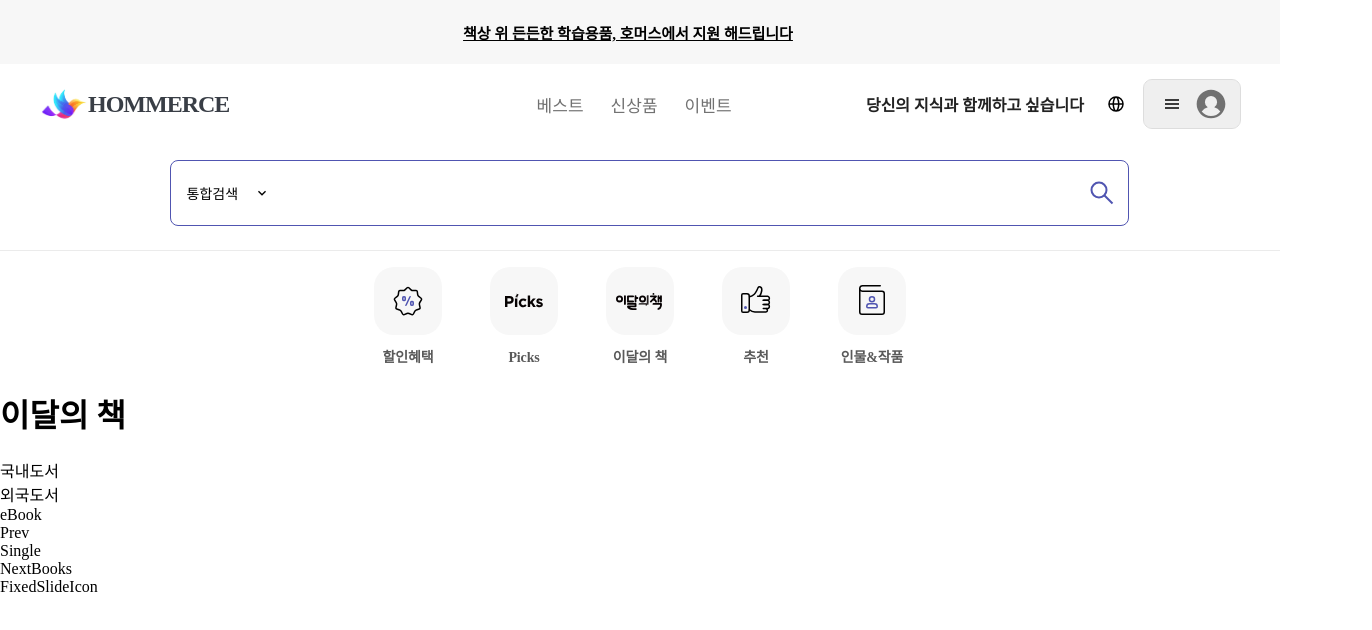
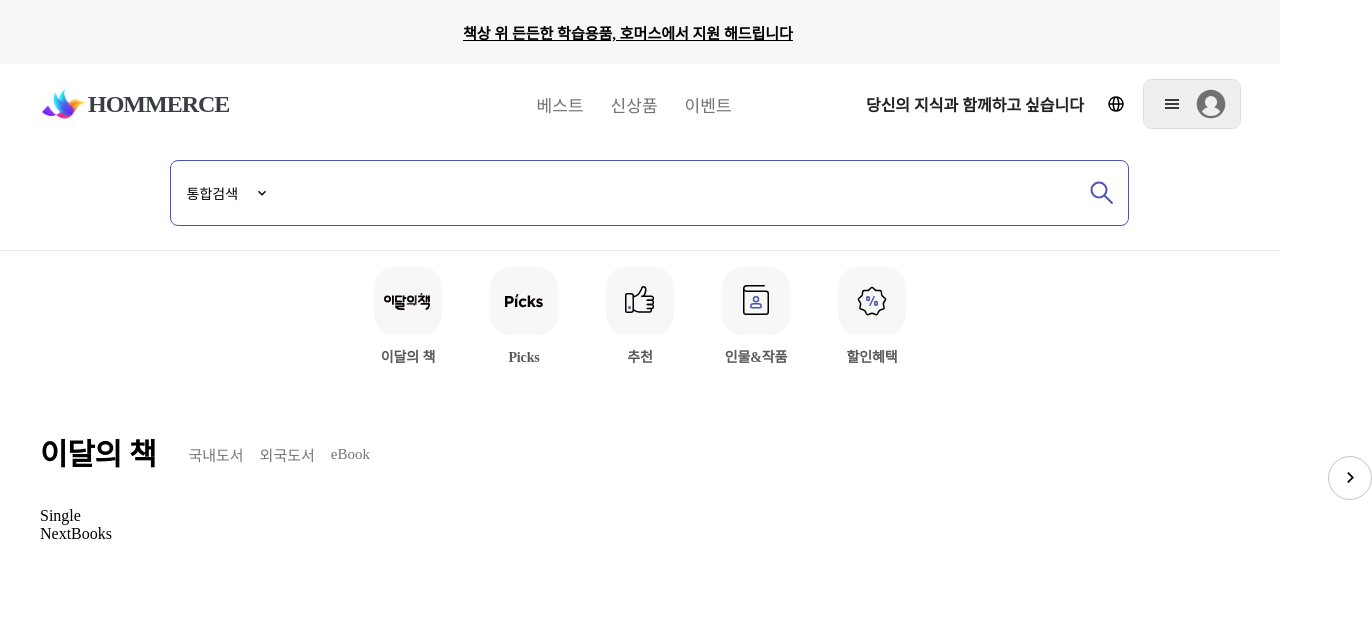
Before and after one commit to hopago/hommerce, a React (Vite) app in the folder client/: page / in a window 1280 px wide. Shown: the top 630 px of the page, 1372 px wide, since content can reach past the window. Built offline with nearby package versions, Linux system fonts and the light colour scheme.

Commit message:
BookInfo/ Info Title, Prev & Next button UI

```diff
--- a/client/src/pages/_components/BookInformation.tsx
+++ b/client/src/pages/_components/BookInformation.tsx
@@ -30,7 +30,7 @@ export default function BookInformation() {
   };
 
   return (
-    <div className="today-pick__book-info">
+    <div className="recommend-books__today-pick">
       <InfoTitle title="이달의 책" category={bookParentCategory} />
       <PrevIcon handlePrev={handlePrev} />
       <SingleBook currentBook={currentBook} />
--- a/client/src/pages/_components/InfoTitle.tsx
+++ b/client/src/pages/_components/InfoTitle.tsx
@@ -11,10 +11,11 @@ export default function InfoTitle({
 
   if (categoryArr) {
     category = (
-      <ul className="today-pick__book-info__title__wrapper__category-list">
+      <ul className="recommend-books__today-pick__info__wrapper__category-list">
         {categoryArr.map((c) => (
           <li key={c}>
-            {/* icon */}
+            {/* TODO: ACTIVE STATE */}
+            <div />
             <span>{c}</span>
           </li>
         ))}
@@ -23,8 +24,8 @@ export default function InfoTitle({
   }
 
   return (
-    <div className="today-pick__book-info__title">
-      <div className="today-pick__book-info__title__wrapper">
+    <div className="recommend-books__today-pick__info">
+      <div className="recommend-books__today-pick__info__wrapper">
         <h1>{title}</h1>
         {category}
       </div>
--- a/client/src/pages/_components/NextIcon.tsx
+++ b/client/src/pages/_components/NextIcon.tsx
@@ -1,7 +1,20 @@
+import { RiArrowRightSLine } from "react-icons/ri";
+
 type NextIconProps = {
   handleNext: () => void;
 };
 
 export default function NextIcon({ handleNext }: NextIconProps) {
-  return <div>FixedSlideIcon</div>;
+  return (
+    <button
+      className="right"
+      onClick={handleNext}
+      aria-label="다음 슬라이드"
+      role="button"
+    >
+      <span>
+        <RiArrowRightSLine />
+      </span>
+    </button>
+  );
 }
--- a/client/src/pages/_components/PrevIcon.tsx
+++ b/client/src/pages/_components/PrevIcon.tsx
@@ -1,11 +1,20 @@
+import { RiArrowLeftSLine } from "react-icons/ri";
+
 type PrevIconProps = {
   handlePrev: () => void;
 };
 
 export default function PrevIcon({ handlePrev }: PrevIconProps) {
   return (
-    <div>
-      Prev
-    </div>
-  )
+    <button
+      className="left"
+      onClick={handlePrev}
+      aria-label="이전 슬라이드"
+      role="button"
+    >
+      <span>
+        <RiArrowLeftSLine />
+      </span>
+    </button>
+  );
 }
--- a/client/src/pages/_components/SingleBook.tsx
+++ b/client/src/pages/_components/SingleBook.tsx
@@ -3,5 +3,7 @@ type SingleBookProps = {
 }
 
 export default function SingleBook({ currentBook }: SingleBookProps) {
+
+
   return <div className="today-pick__single-book">Single</div>;
 }
--- a/client/src/pages/_components/TodayPick.tsx
+++ b/client/src/pages/_components/TodayPick.tsx
@@ -2,7 +2,7 @@ import BookInformation from "./BookInformation";
 
 export default function TodayPick() {
   return (
-    <div className="today-pick">
+    <div className="recommend-books">
       <BookInformation />
     </div>
   );
--- a/client/src/pages/_components/constants/category.ts
+++ b/client/src/pages/_components/constants/category.ts
@@ -8,16 +8,12 @@ import {
 
 export const recommendGNBList: HeadingCategoryItem[] = [
   {
-    text: "할인혜택",
-    Icon: DiscountSvg(),
+    text: "이달의 책",
+    Icon: ThisMonthBooksSvg(),
   },
   {
     text: "Picks",
     Icon: PickSvg(),
-  },
-  {
-    text: "이달의 책",
-    Icon: ThisMonthBooksSvg(),
   },
   {
     text: "추천",
@@ -27,6 +23,10 @@ export const recommendGNBList: HeadingCategoryItem[] = [
     text: "인물&작품",
     Icon: WorksSvg(),
   },
+  {
+    text: "할인혜택",
+    Icon: DiscountSvg(),
+  },
 ];
 
 export const bookParentCategory: BookParentCategoryList = [
--- a/client/src/scss/index.scss
+++ b/client/src/scss/index.scss
@@ -1,6 +1,7 @@
 @import 'home';
 @import 'search';
 @import 'recommend-gnb';
+@import 'recommend-books';
 @import url(http://fonts.googleapis.com/earlyaccess/nanumgothic.css);
 
 .link {
@@ -22,6 +23,7 @@ ol {
     margin: 0;
 }
 
-p {
+p,
+h1 {
     margin: 0;
 }
--- /dev/null
+++ b/client/src/scss/recommend-books.scss
@@ -0,0 +1,92 @@
+.recommend-books {
+    width: 100%;
+    max-width: 1200px;
+    margin: 0 auto;
+
+    &__today-pick {
+        padding-top: 4.1rem;
+        width: 100%;
+        position: relative;
+        display: flex;
+        flex-direction: column;
+
+        &__info {
+            width: 100%;
+
+            &__wrapper {
+                padding-bottom: 2rem;
+                display: flex;
+                align-items: center;
+                justify-content: space-between;
+                gap: 2rem;
+
+                h1 {
+                    font-size: 30px;
+                    color: #000000;
+                    font-weight: bold;
+                    line-height: 40px;
+                    letter-spacing: -0.01em;
+                }
+
+                ul {
+                    flex: 1;
+                    display: flex;
+                    align-items: center;
+                    gap: 1rem;
+
+                    li {
+                        position: relative;
+                        cursor: pointer;
+                        color: #767676;
+                        font-size: 15px;
+                        font-weight: 500;
+
+                        &.active {
+                            color: #474C98;
+                            font-weight: 700;
+                        }
+
+                        .active {
+                            position: absolute;
+                            top: -11px;
+                            left: 43%;
+                            width: 6px;
+                            height: 6px;
+                            border-radius: 50%;
+                            background-color: #4dac27;
+                        }
+                    }
+                }
+            }
+        }
+
+        .left,
+        .right {
+            width: 44px;
+            height: 44px;
+            border-radius: 50%;
+            border: .5px solid rgba(0,0,0,.24);
+            background-color: transparent;
+            cursor: pointer;
+
+            span {
+                display: flex;
+                align-items: center;
+                justify-content: center;
+                font-size: 21px;
+            }
+        }
+
+        .right {
+            position: absolute;
+            right: -11%;
+            top: 50%;
+        }
+
+        .left {
+            position: absolute;
+            left: -11%;
+            top: 50%;
+        }
+    }
+}
--- a/client/src/scss/search.scss
+++ b/client/src/scss/search.scss
@@ -70,10 +70,11 @@
     width: 100%;
     height: max-content;
     max-width: 130px;
+    background-color: #ffffff;
 
     @keyframes fade-in-dropdown-animation {
         0% {
-            transform: translateY(-25%);
+            transform: translateY(-12.5%);
         }
 
         100% {
@@ -87,7 +88,7 @@
         }
 
         100% {
-            transform: translateY(-25%);
+            transform: translateY(-12.5%);
         }
     }
 
@@ -98,11 +99,11 @@
         box-shadow: 0 3px 12px 0 rgba(0,0,0,.15);
 
         &.fade-in-dropdown {
-            animation: fade-in-dropdown-animation .3s ease;
+            animation: fade-in-dropdown-animation .15s ease;
         }
 
         &.fade-out-dropdown {
-            animation: fade-out-dropdown-animation .3s ease;
+            animation: fade-out-dropdown-animation .15s ease;
         }
 
         li {
```
